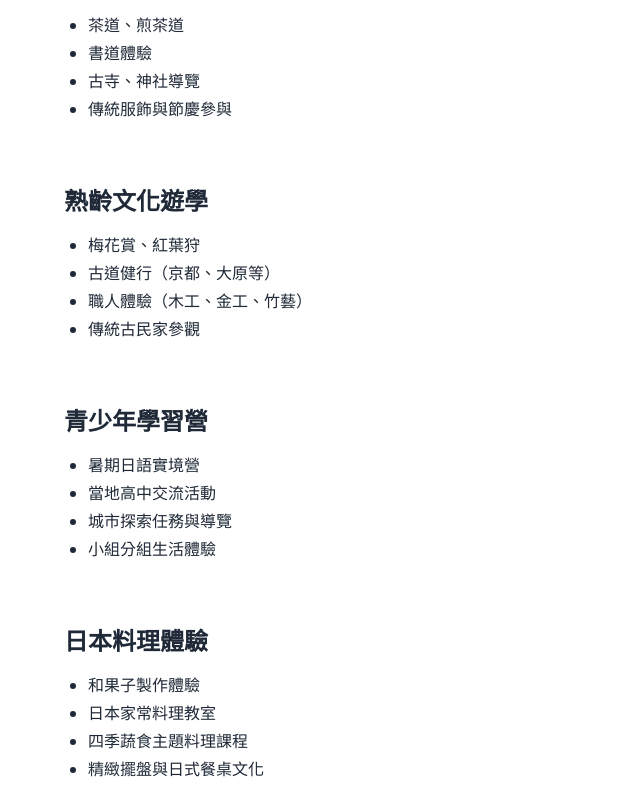
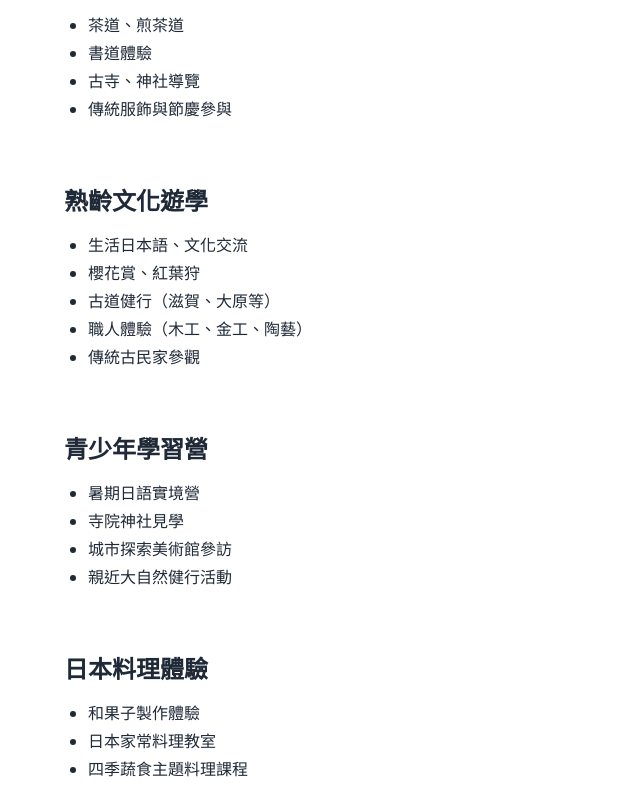
Before and after one commit to show-u/showu-website-v2, a plain HTML site: page experience-1.html in a window 1280 px wide. Shown: the part 419-1208 px from the top of the page, without its empty margins (0-640 px from the left). Drawn offline with nearby package versions, Linux system fonts and the light colour scheme.

Commit message:
Update experience-1.html

```diff
--- a/experience-1.html
+++ b/experience-1.html
@@ -33,9 +33,10 @@
     <div>
       <h2 class="text-2xl font-bold mb-4">熟齡文化遊學</h2>
       <ul class="list-disc pl-6 space-y-1">
-        <li>梅花賞、紅葉狩</li>
-        <li>古道健行（京都、大原等）</li>
-        <li>職人體驗（木工、金工、竹藝）</li>
+        <li>生活日本語、文化交流</li>
+        <li>櫻花賞、紅葉狩</li>
+        <li>古道健行（滋賀、大原等）</li>
+        <li>職人體驗（木工、金工、陶藝）</li>
         <li>傳統古民家參觀</li>
       </ul>
     </div>
@@ -44,9 +45,9 @@
       <h2 class="text-2xl font-bold mb-4">青少年學習營</h2>
       <ul class="list-disc pl-6 space-y-1">
         <li>暑期日語實境營</li>
-        <li>當地高中交流活動</li>
-        <li>城市探索任務與導覽</li>
-        <li>小組分組生活體驗</li>
+        <li>寺院神社見學</li>
+        <li>城市探索美術館參訪</li>
+        <li>親近大自然健行活動</li>
       </ul>
     </div>
 
```
